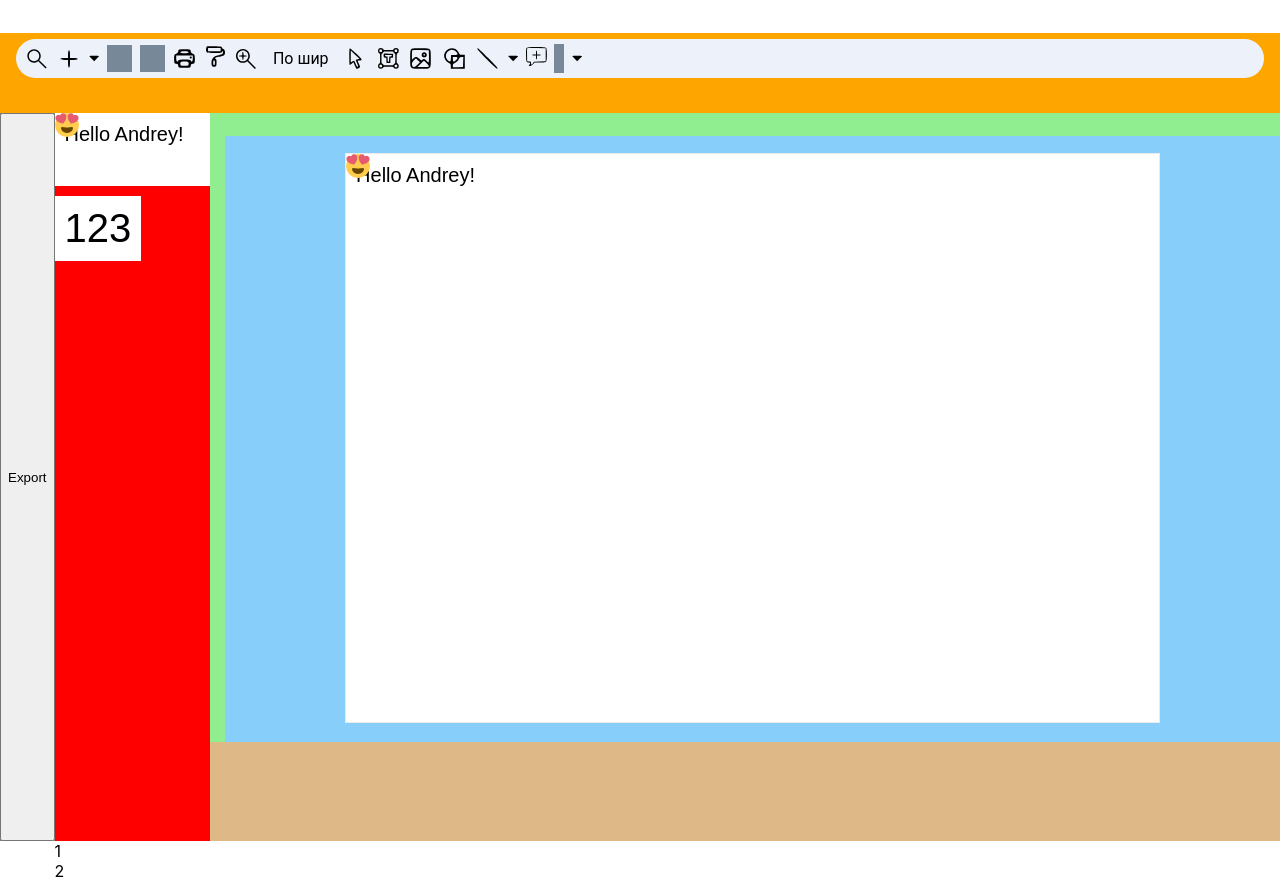
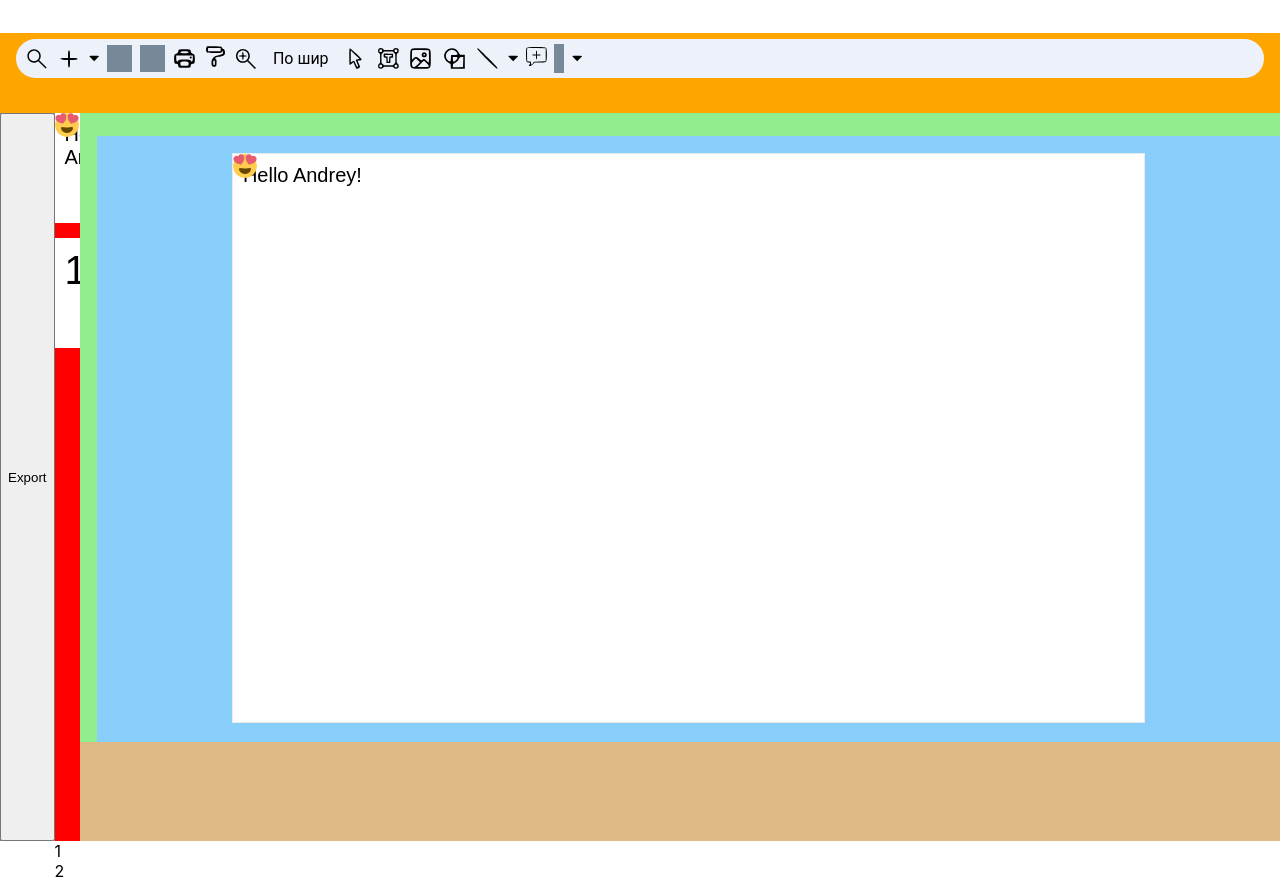
Before and after one commit to Kortasfa/COM, a React (Create React App) app: page / in a window 1280 px wide. Built offline with nearby package versions, Linux system fonts and the light colour scheme.

Commit message:
main поправил стили

```diff
--- a/src/App.tsx
+++ b/src/App.tsx
@@ -1,12 +1,12 @@
 import React, { useState } from 'react'
 import workspaceStyles from './Components/Workspace.module.css'
-import { SlidesDatas } from './Components/SlideData/Slides'
+import { SlidesData } from './Components/SlideData/Slides'
 import { Editor } from './Components/Editor/Editor'
 import { exportSlidesToJson } from './Export'
 import { Header } from './Components/Header'
 
 function App() {
-  const [slidesData, setSlidesData] = useState(SlidesDatas)
+  const [slidesData, setSlidesData] = useState(SlidesData)
 
   const handleExportClick = () => {
     exportSlidesToJson(slidesData)
@@ -18,11 +18,11 @@ function App() {
         <div className={workspaceStyles.workspace}>
           <button onClick={handleExportClick}>Export</button>
           <div className={workspaceStyles.sidePanel}>
-            <Editor name={'Editor'} slides={SlidesDatas} selectSlide={[1]} selectObject={[2]} />
+            <Editor name={'Editor'} slides={SlidesData} selectSlide={[1]} selectObject={[2]} />
           </div>
           <div className={workspaceStyles.mainArea}>
             <div className={workspaceStyles.canvas}>
-              <div className={workspaceStyles.slidesView}>{SlidesDatas[0]}</div>
+              <div className={workspaceStyles.slidesView}>{SlidesData[0]}</div>
             </div>
             <div className={workspaceStyles.notesFieldBlock}></div>
           </div>
--- a/src/Components/Doc/Doc.tsx
+++ b/src/Components/Doc/Doc.tsx
@@ -10,7 +10,7 @@ export const Doc = ({ slides }: DocType) => {
     <div style={{ width: '100%', height: '100%' }}>
       {slides &&
         slides.map((Component, index) => (
-          <div style={{ marginBottom: '10px', width: '100%', height: '10%' }} key={index}>
+          <div style={{ marginBottom: '15px', width: '100%', height: '110px' }} key={index}>
             <React.Fragment>{Component}</React.Fragment>
           </div>
         ))}
--- a/src/Components/Slide/Slide.module.css
+++ b/src/Components/Slide/Slide.module.css
@@ -1,5 +1,3 @@
-/* Slide.module.css */
-
 .slideContainer {
     position: relative;
     width: 100%;
@@ -11,5 +9,4 @@
     top: 50%;
     left: 50%;
     transform: translate(-50%, -50%);
-    /* Add any other styles you need for the objects */
 }
--- a/src/Components/SlideData/Slides.tsx
+++ b/src/Components/SlideData/Slides.tsx
@@ -45,7 +45,7 @@ const FirstSlide = (
 const SecondSlide = (
   <Slide
     id={2}
-    background={'red'}
+    background={'white'}
     objects={[
       <GraphicObject
         type={'GraphicObject'}
@@ -61,5 +61,5 @@ const SecondSlide = (
   />
 )
 
-const SlidesDatas = [FirstSlide, SecondSlide]
-export { SlidesDatas }
+const SlidesData = [FirstSlide, SecondSlide]
+export { SlidesData }
--- a/src/Components/Workspace.module.css
+++ b/src/Components/Workspace.module.css
@@ -9,7 +9,7 @@
 .sidePanel {
     display: flex;
     background-color: red;
-    width: 14.5%;
+    width: 200px;
     height: 100%;
 }
 
@@ -19,7 +19,7 @@
     align-items: flex-end;
     flex-direction: column;
     background-color: lightgreen;
-    width: 100%;
+    min-width: 1200px;
 }
 
 .canvas {
```
Also changed, not shown: 1 other file (tests, documents, lock files or other folders).
